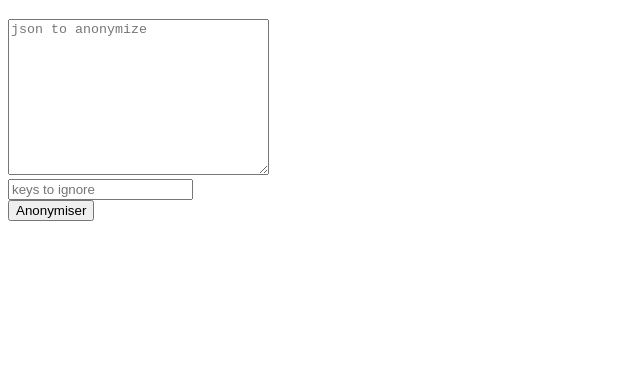
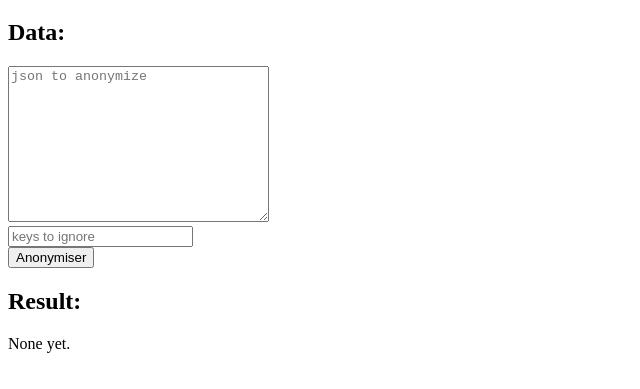
Before and after one commit to simonrenoult/anonymizer, a plain HTML site: page index.html in a window 1280 px wide. Shown: the part 61-450 px from the top of the page, without its empty margins (0-640 px from the left). Drawn offline with nearby package versions, Linux system fonts and the light colour scheme.

Commit message:
add fancy titles

```diff
--- a/index.html
+++ b/index.html
@@ -5,13 +5,15 @@
 </head>
 <body>
     <h1>JSON Anonymizer</h1>
+    <h2>Data:</h2>
     <form id="anonymisation">
         <textarea name="json-source" placeholder="json to anonymize" cols="30" rows="10"></textarea> <br>
         <input placeholder="keys to ignore" type="text" name="keysToIgnore"> <br>
         <input type="submit" value="Anonymiser">
     </form>
 
-    <div id="result"></div>
+    <h2>Result:</h2>
+    <div id="result">None yet.</div>
 
     <script src="https://cdnjs.cloudflare.com/ajax/libs/jquery/3.1.1/jquery.min.js"></script>
     <script src="./anonimisation.js"></script>
```
